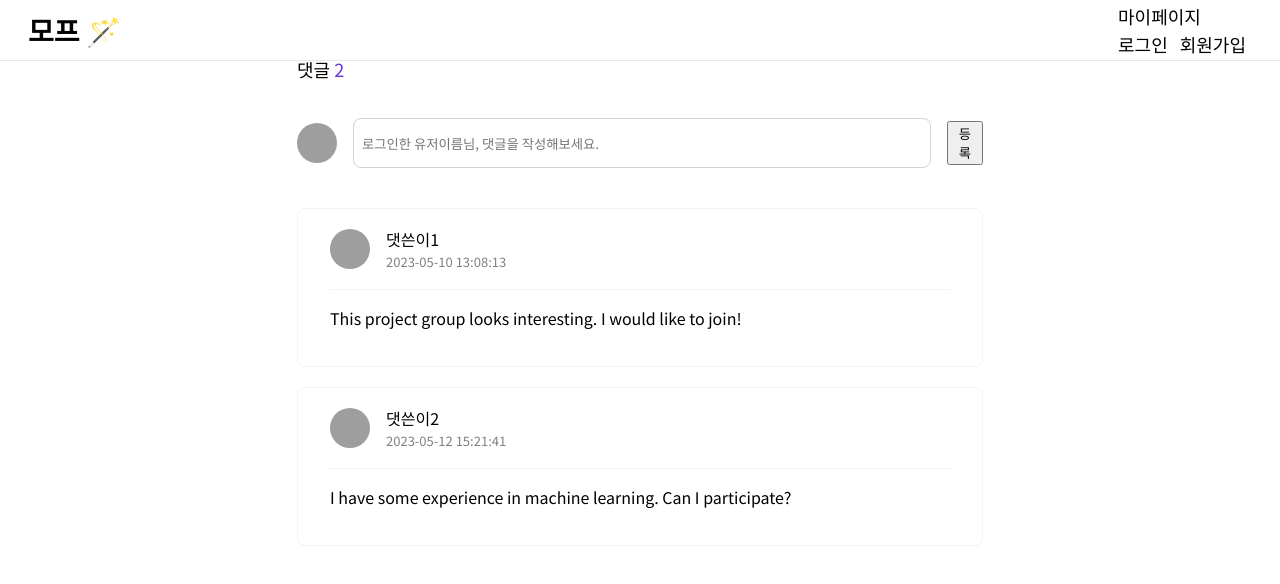
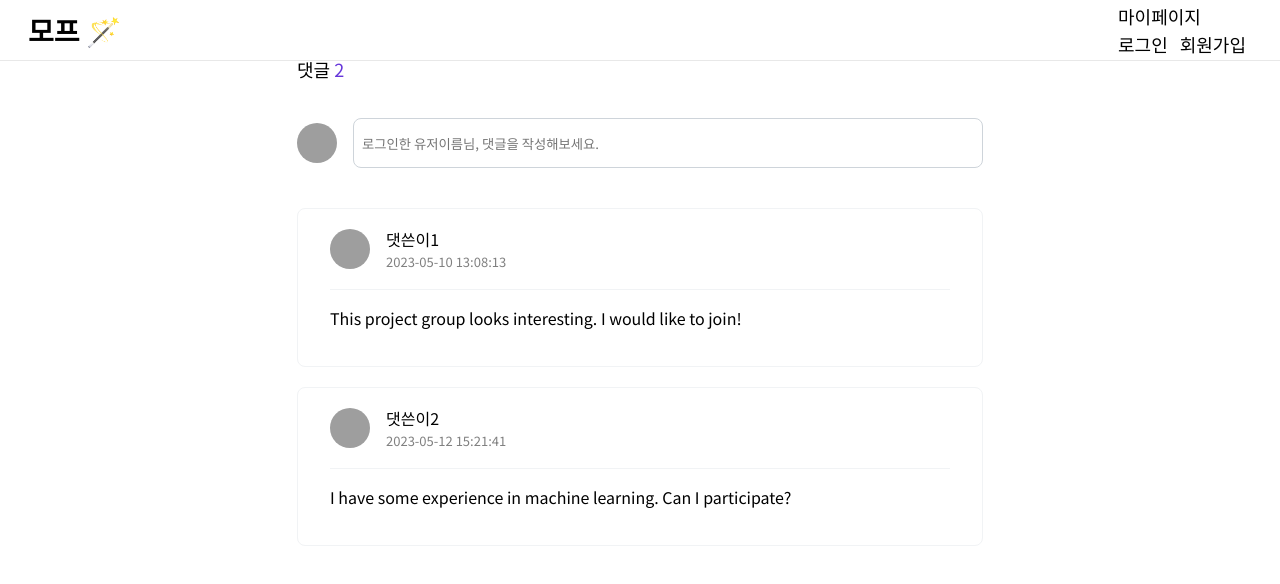
Before and after one commit to junhui324/MoGakPpo, a React (Create React App) app: page /project/comment in a window 1280 px wide. Shown: the top 584 px of the page. Built offline with nearby package versions, Linux system fonts and the light colour scheme; grey boxes are pictures that could not be loaded.

Commit message:
Feat: 로그인 한 유저가 인풋영역 클릭 시 입력할 수 있는화면 렌더링

```diff
--- a/src/components/Comment/index.tsx
+++ b/src/components/Comment/index.tsx
@@ -8,6 +8,8 @@ const userToken = '';
 export default function Comment() {
   const [comments, setComments] = useState<TypeComment[]>([]);
   const [user, setUser] = useState<TypeUserInfo | null>(null);
+  const [isLoggedIn, setIsLoggedIn] = useState(true);
+  const [isInputClicked, setIsInputClicked] = useState(false);
   const [inputValue, setInputValue] = useState('');
   const location = useLocation();
 
@@ -18,48 +20,65 @@ export default function Comment() {
     });
   }, []);
 
+  //로그인 한 유저일 경우 렌더링되는 인풋영역
+  const loggedInUserInput = () => {
+    return (
+      <>
+        <div className={styles.loggedInInput}>
+          <img src={user?.user_img} alt="profile" />
+          <input
+            type="text"
+            placeholder={`${user?.user_name}님, 댓글을 작성해보세요.`}
+            readOnly
+            onClick={() => setIsInputClicked(!isInputClicked)}
+          />
+        </div>
+      </>
+    );
+  };
+  //로그인 한 유저가 인풋 클릭한 경우 에디터로 변경
+  const loggedInUserInputClicked = () => {
     const handleSubmitButtonClick = () => {
       axios.post('http://localhost:3000/mock/projects/1.json', {
         comment_content: inputValue,
       });
     };
-  const handleInputChange = (event: React.ChangeEvent<HTMLInputElement>) => {
-    setInputValue(() => event.target.value);
-  };
-
-  //로그인 한 유저일 경우 렌더링되는 인풋영역
-  const loggedInUserInput = () => {
     return (
-      <div className={styles.loggedInInput}>
-        <img src={user?.user_img} alt="profile" />
-        <input
-          type="text"
-          placeholder={`${user?.user_name}님, 댓글을 작성해보세요.`}
-          value={inputValue}
-          onChange={handleInputChange}
-        />
+      <>
+        <input type="text" placeholder="2차구현-에디터로 변경하기" />
         <button type="submit" onClick={handleSubmitButtonClick}>
           등록
         </button>
-      </div>
+        <button onClick={() => setIsInputClicked(!isInputClicked)}>취소</button>
+      </>
     );
   };
   //로그인 하지 않은 유저일 경우 인풋영역
   const loggedOutUserInput = () => {
     return (
+      <>
         <Link to={'/login'} state={{ returnPath: location.pathname }}>
           <input type="text" placeholder="댓글을 작성해보세요." readOnly />
         </Link>
+      </>
     );
   };
 
+  let inputComponent;
+  if (!isLoggedIn) {
+    inputComponent = loggedOutUserInput();
+  } else if (isLoggedIn && !isInputClicked) {
+    inputComponent = loggedInUserInput();
+  } else if (isLoggedIn && isInputClicked) {
+    inputComponent = loggedInUserInputClicked();
+  }
   return (
     <div>
       <div className={styles.inputArea}>
         <h3>
           댓글 <strong>{comments.length}</strong>
         </h3>
-        {user ? loggedInUserInput() : loggedOutUserInput()}
+        {inputComponent}
       </div>
       <ul className={styles.commentList}>
         {comments.map((comment) => {
```
Lines whose indentation alone changed are shown as unchanged.
